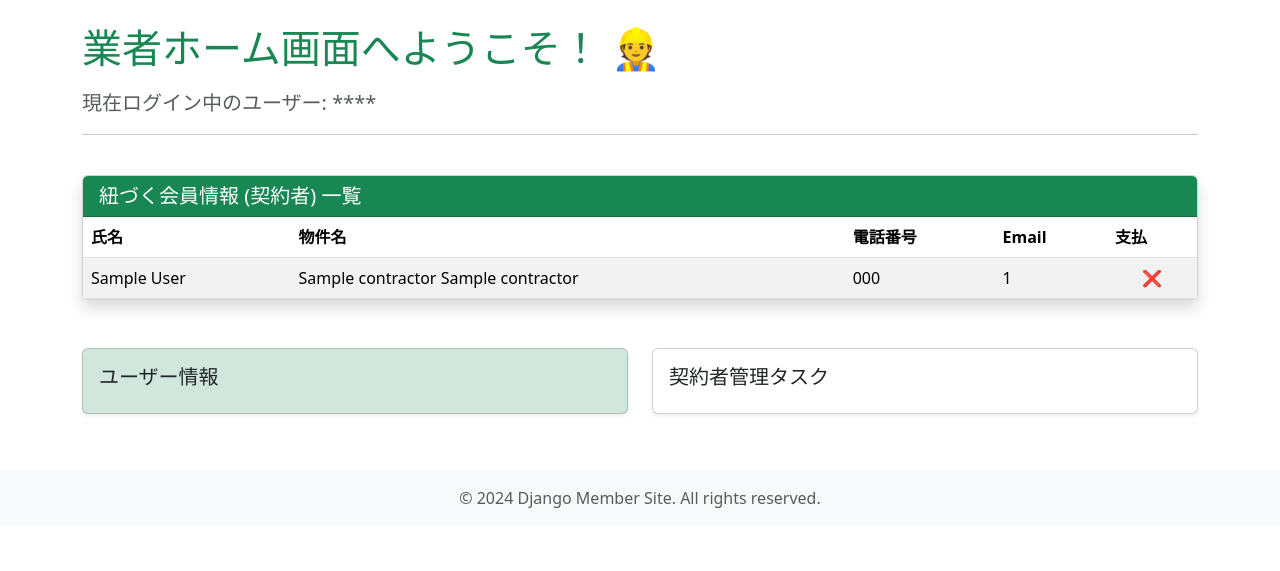
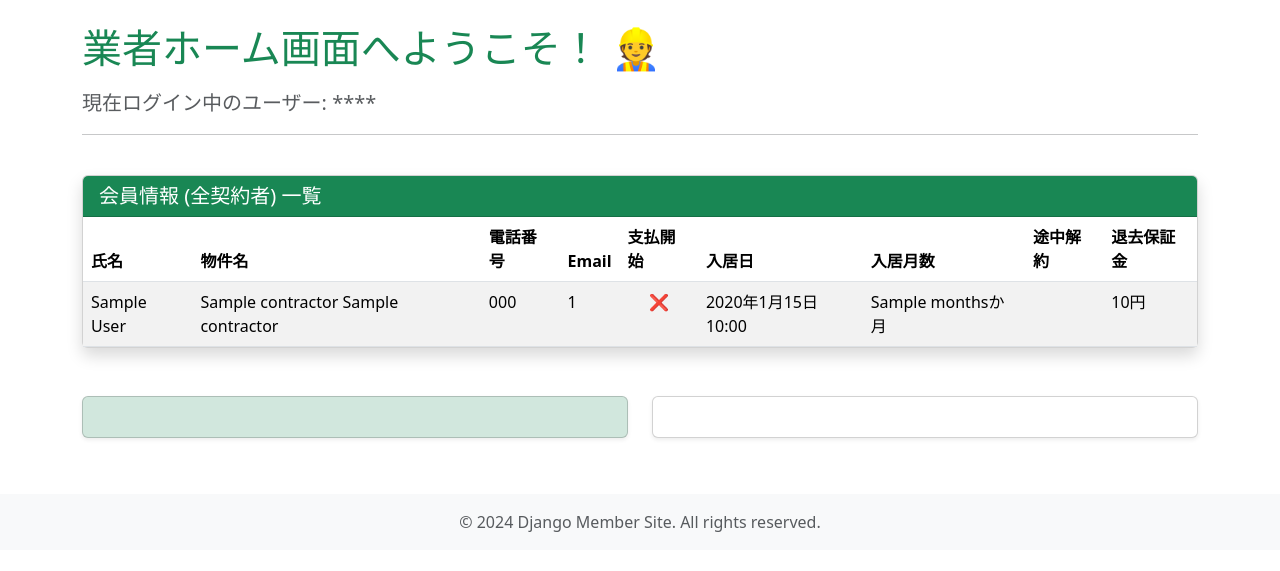
Before and after one commit to k5-kishimoto/LifeSafetyGuarantee, a Django app: template templates/suppliers/home.html in a window 1280 px wide. Shown: the part 56-627 px from the top of the page. Run offline with Django 5.2, Linux system fonts and the light colour scheme; the template is opened without the code that fills it: most values are stand-ins (such as "Sample title", 1, 10 or a date in 2020); some libraries are stand-ins or nearby versions.

Commit message:
業者管理画面修正

```diff
--- a/config/settings.py
+++ b/config/settings.py
@@ -80,6 +80,7 @@ INSTALLED_APPS = [
     'django.contrib.staticfiles',
     # --- ここから追加 ---
     'django.contrib.sites', # 💡 追加 💡
+    'django.contrib.humanize',
     'widget_tweaks',
     'accounts',
     'suppliers',
--- a/templates/accounts/home.html
+++ b/templates/accounts/home.html
@@ -325,7 +325,6 @@
         }
 
         // URLパラメータ (?open_msg=ID) のチェック
-        // URLパラメータ (?open_msg=ID) のチェック
         const urlParams = new URLSearchParams(window.location.search);
         const targetMsgId = urlParams.get('open_msg');
 
--- a/templates/suppliers/home.html
+++ b/templates/suppliers/home.html
@@ -1,6 +1,7 @@
 {% extends 'base.html' %}
 {% load widget_tweaks %}
 {% load static %}
+{% load humanize %}
 
 {% block title %}業者ダッシュボード{% endblock %}
 
@@ -17,7 +18,7 @@
     <div class="col-12">
         <div class="card shadow">
             <div class="card-header bg-success text-white">
-                <h5 class="mb-0">紐づく会員情報 (契約者) 一覧</h5>
+                <h5 class="mb-0">会員情報 (全契約者) 一覧</h5>
             </div>
             <div class="card-body p-0">
                 {% if contractors %}
@@ -29,7 +30,11 @@
                                 <th>物件名</th>
                                 <th>電話番号</th>
                                 <th>Email</th>
-                                <th>支払</th>
+                                <th>支払開始</th>
+                                <th>入居日</th>
+                                <th>入居月数</th>
+                                <th>途中解約</th>
+                                <th>退去保証金</th>
                             </tr>
                         </thead>
                         <tbody>
@@ -45,6 +50,15 @@
                                     {% else %}
                                     <span class="text-danger fw-bold" title="未払い">❌</span>
                                     {% endif %}
+                                <td>{{ contractor.move_in_date }}</td>
+                                <td>{{ contractor.months }}か月</td>
+                                <td class="text-center">
+                                    {% if contractor.is_cancel %}
+                                    <span class="text-success fw-bold" title="解約済み">❌</span>
+                                    {% else %}
+                                    <span class="text-danger fw-bold" title="未解約"></span>
+                                    {% endif %}
+                                <td>{{ contractor.assurance_price|floatformat:0|intcomma }}円</td>
                             </tr>
                             {% endfor %}
                         </tbody>
@@ -64,7 +78,7 @@
     <div class="col-lg-6 mb-4">
         <div class="card shadow-sm bg-success-subtle h-100">
             <div class="card-body">
-                <h5 class="card-title">ユーザー情報</h5>
+                <h5 class="card-title"></h5>
                 </div>
         </div>
     </div>
@@ -72,7 +86,7 @@
     <div class="col-lg-6 mb-4">
         <div class="card shadow-sm h-100">
             <div class="card-body">
-                <h5 class="card-title">契約者管理タスク</h5>
+                <h5 class="card-title"></h5>
                 </div>
         </div>
     </div>
```
Also changed, not shown: suppliers/salesforce.py (+7 -2 lines).
